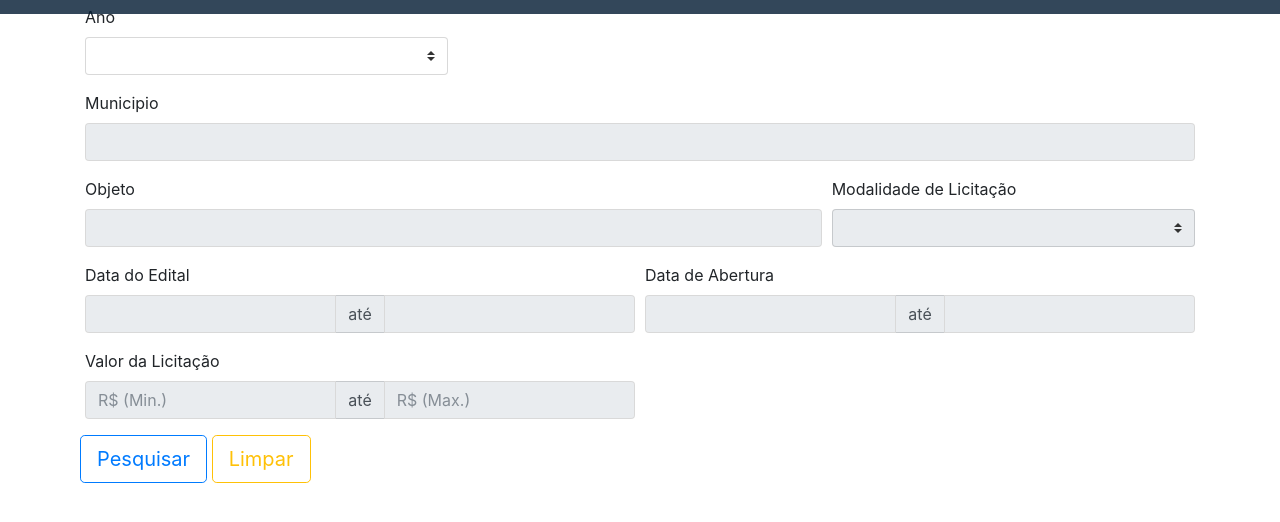
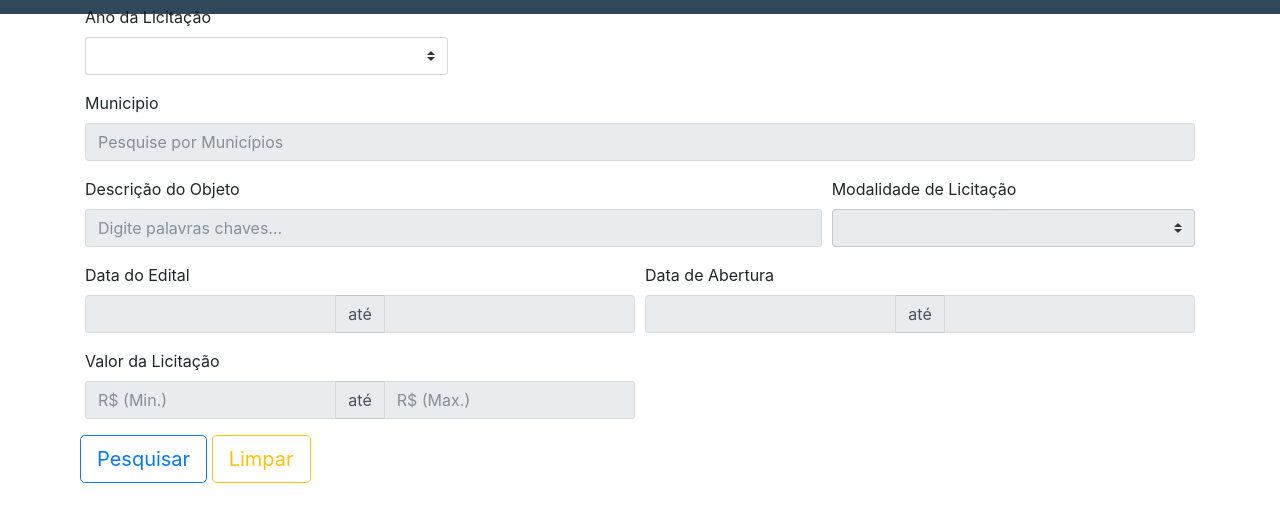
Before and after one commit to GiliardGodoi/openviz, a website: page frontend/public/search.html in a window 1280 px wide. Shown: the part 42-564 px from the top of the page. Drawn offline with nearby package versions, Linux system fonts and the light colour scheme.

Commit message:
ADD PLACEHOLDERS AOS CAMPOS DE PESQUISA

```diff
--- a/frontend/public/search.html
+++ b/frontend/public/search.html
@@ -51,7 +51,7 @@
                             <form>
                                 <div class="form-row">
                                     <div class="form-group col-md-4">
-                                        <label for="inputAno">Ano</label>
+                                        <label for="inputAno">Ano da Licitação</label>
                                         <select name="nrAno" id="_inputAno" class="form-control custom-select">
                                             <option value="blank"></option>
                                             <option value="2013">2013</option>
@@ -64,13 +64,13 @@
                                 <div class="form-row">
                                     <div class="form-group col-md-12">
                                         <label for="inputMunicipio">Municipio</label>
-                                        <input type="text" name="municipio" id="_inputMunicipio" class="form-control" readonly required>
+                                        <input type="text" name="municipio" id="_inputMunicipio" class="form-control" placeholder="Pesquise por Municípios" readonly required>
                                     </div>
                                 </div>
                                 <div class="form-row">
                                     <div class="form-group col-md-8">
-                                        <label for="inputDescricaoObjeto">Objeto</label>
-                                        <input type="text" name="descricaoObjeto" id="_inputDescricaoObjeto" class="form-control" readonly>
+                                        <label for="inputDescricaoObjeto">Descrição do Objeto</label>
+                                        <input type="text" name="descricaoObjeto" id="_inputDescricaoObjeto" class="form-control" placeholder="Digite palavras chaves..." readonly>
                                     </div>
                                     <div class="form-group col-md-4">
                                         <label for="inputDescricaoModalidade">Modalidade de Licitação</label>
```
